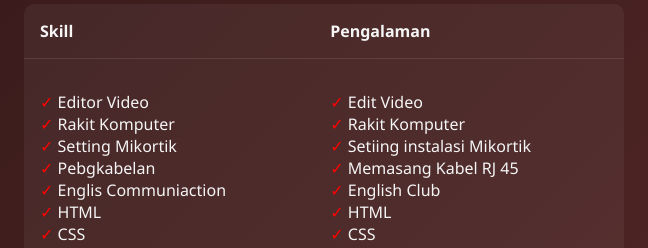
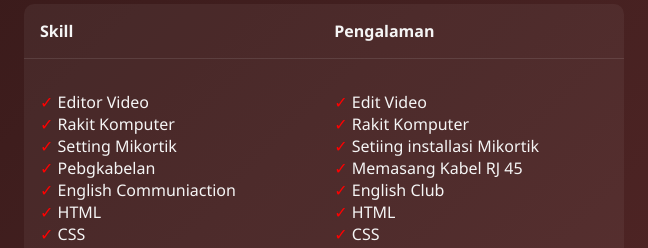
Before and after one commit to JULIANO2007/websitejuli, a plain HTML site: page index.html in a window 1280 px wide. Shown: the part 820-1068 px from the top of the page, 316-964 px from the left. Drawn offline with Linux system fonts and the light colour scheme.

Commit message:
Update index.html

```diff
--- a/index.html
+++ b/index.html
@@ -296,7 +296,7 @@ Senang bisa berbagi sedikit tentang diri saya. Terima kasih!
                             <li> Rakit Komputer</li>
                             <li> Setting Mikortik</li>
                             <li> Pebgkabelan </li>
-                            <li> Englis Communiaction </li>
+                            <li> English Communiaction </li>
                             <li> HTML</li>
                             <li> CSS </li>
                             <li> Javascript </li>
@@ -306,7 +306,7 @@ Senang bisa berbagi sedikit tentang diri saya. Terima kasih!
                         <ul>
                             <li> Edit Video </li>
                             <li> Rakit Komputer</li>
-                            <li> Setiing instalasi Mikortik </li>
+                            <li> Setiing installasi Mikortik </li>
                             <li> Memasang Kabel RJ 45 </li>
                             <li> English Club </li>
                             <li> HTML </li>
```
